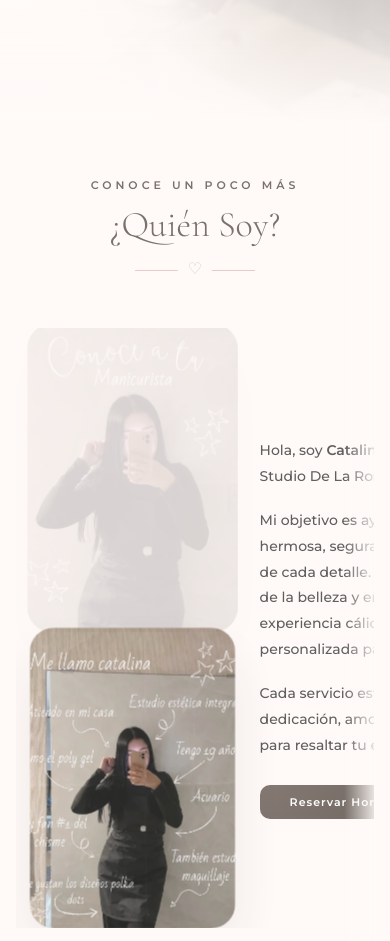
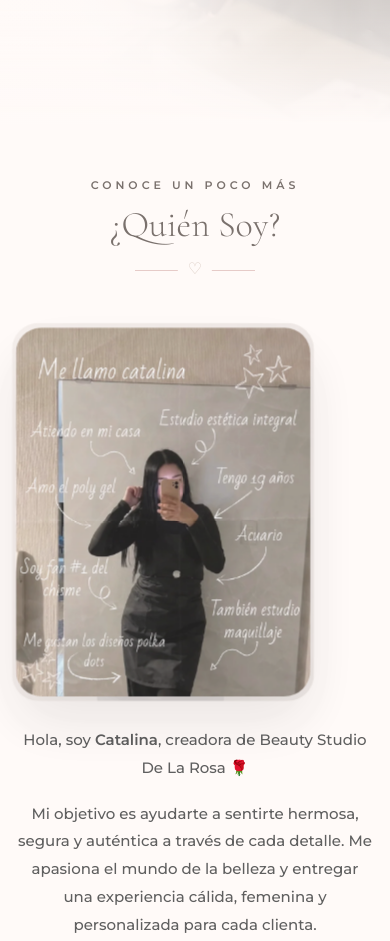
Before and after one commit to Diegozapa23/paginadelarosa, a website: page public/uno.html in a window 390 px wide. Shown: the part 680-1621 px from the top of the page. Drawn offline with Linux system fonts and the light colour scheme.

Commit message:
movil: 'Quien soy' con foto a la izquierda, texto centrado y foto a la derecha

```diff
--- a/public/uno.css
+++ b/public/uno.css
@@ -2843,3 +2843,56 @@ box-shadow:
 transition:.4s ease;
 
 }
+
+@media (max-width: 767px) {
+  .about-content-wrapper {
+    display: flex;
+    flex-direction: column;
+    align-items: center;
+    gap: 30px;
+    padding: 0;
+    overflow: visible;
+    max-width: 560px;
+    margin: 0 auto;
+  }
+
+  .about-media {
+    display: grid;
+    flex: 0 0 auto;
+    width: 82%;
+    max-width: 330px;
+    margin: 0;
+  }
+
+  .about-media-izq {
+    align-self: flex-start;
+  }
+
+  .about-media-der {
+    display: grid;
+    align-self: flex-end;
+  }
+
+  .about-foto {
+    height: auto;
+    aspect-ratio: 4 / 5;
+    border-radius: 26px;
+  }
+
+  .about-text {
+    flex: 0 0 auto;
+    width: 100%;
+    max-width: 520px;
+    margin: 0 auto;
+    text-align: center;
+  }
+
+  .about-text p {
+    font-size: 15px;
+    line-height: 1.85;
+  }
+
+  .about::after {
+    display: none;
+  }
+}
```
